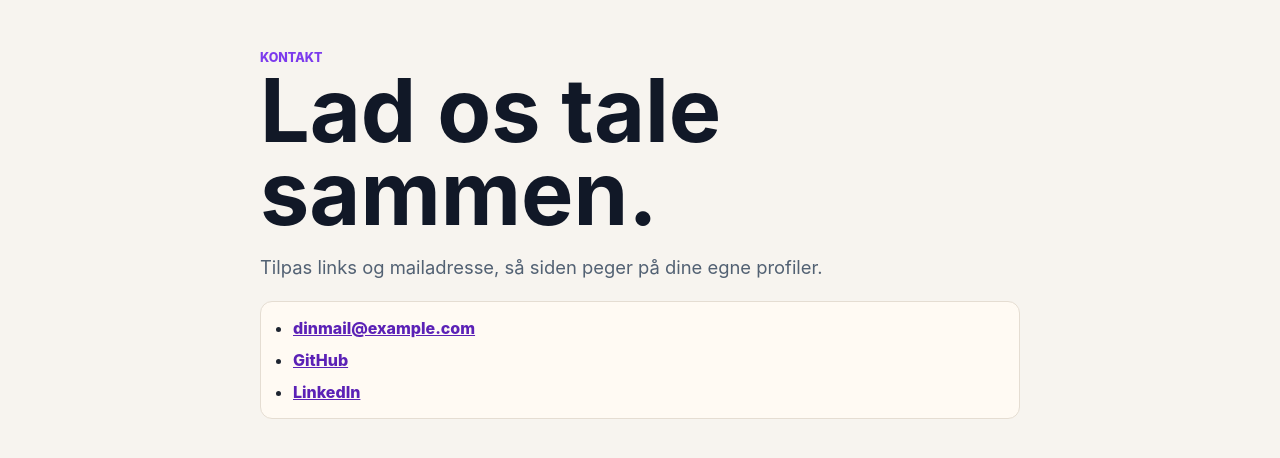
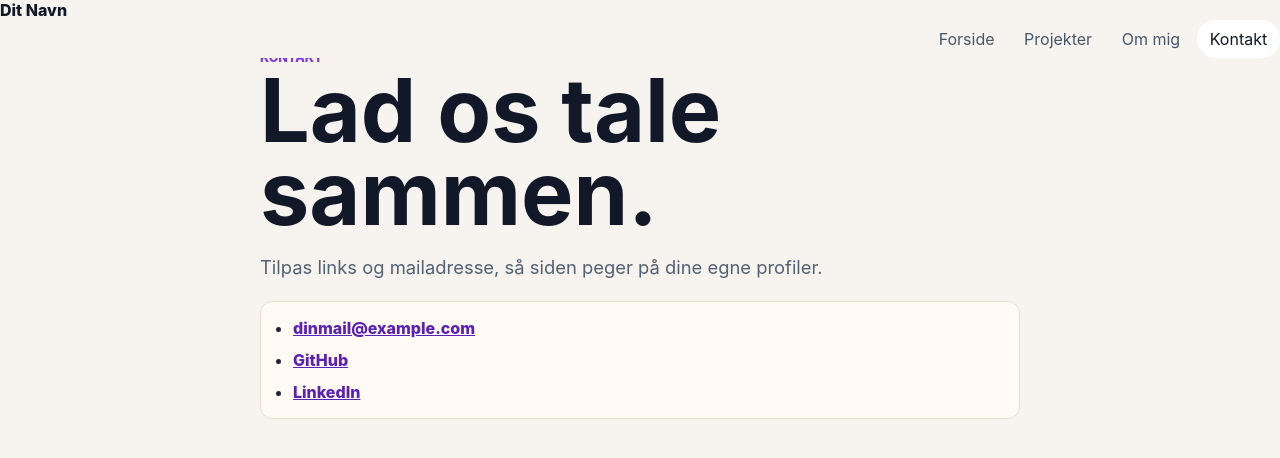
Before and after one commit to Kubraf96/Kubraf96.github.io, a React (Vite) app: page /contact in a window 1280 px wide. Shown: the top 458 px of the page. Built offline with nearby package versions, Linux system fonts and the light colour scheme.

Commit message:
Add Navbar to Contact page

```diff
--- a/src/pages/ContactPage.jsx
+++ b/src/pages/ContactPage.jsx
@@ -1,5 +1,9 @@
+import Navbar from "../components/Navbar";
+
 function ContactPage() {
   return (
+    <>
+      <Navbar />
       <div className="page narrow">
         <p className="eyebrow">Kontakt</p>
         <h1>Lad os tale sammen.</h1>
@@ -12,7 +16,11 @@ function ContactPage() {
             <a href="mailto:dinmail@example.com">dinmail@example.com</a>
           </li>
           <li>
-          <a href="https://github.com/username" rel="noreferrer" target="_blank">
+            <a
+              href="https://github.com/username"
+              rel="noreferrer"
+              target="_blank"
+            >
               GitHub
             </a>
           </li>
@@ -23,6 +31,7 @@ function ContactPage() {
           </li>
         </ul>
       </div>
+    </>
   );
 }
 
```
Lines whose indentation alone changed are shown as unchanged.
